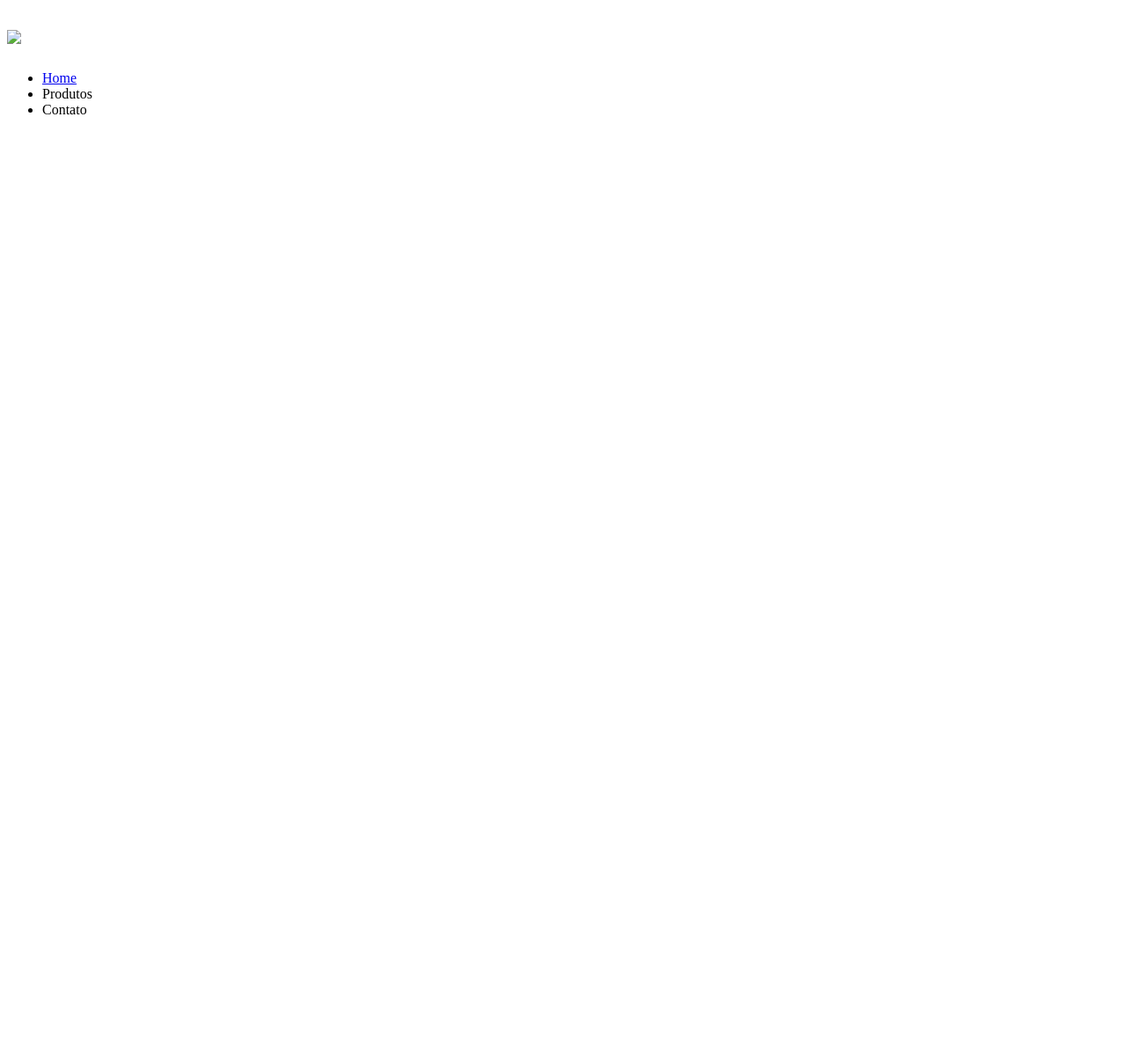
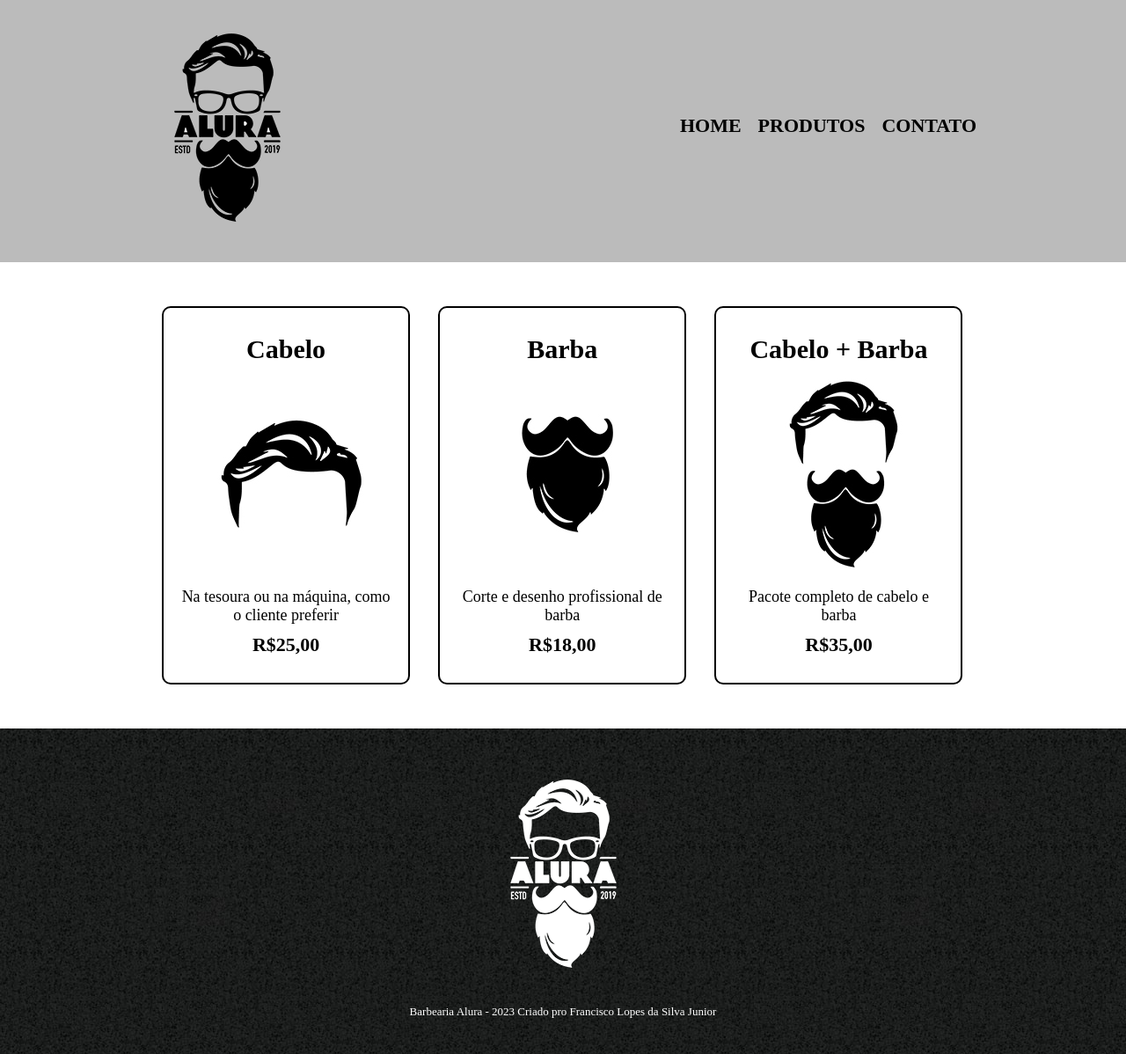
Before and after one commit to franciscojuniorflsjr/Barbearia-Alura, a plain HTML site: page barbearia alura pag 01/index2.html in a window 1280 px wide. Shown: the whole page at 88% size. Before the commit the page ends 800 px from the top, so only its background shows below. Drawn offline with Linux system fonts and the light colour scheme.

Commit message:
parte 02 barbearia Alura

```diff
--- /dev/null
+++ b/barbearia alura pag 01/estilos2.css
@@ -0,0 +1,104 @@
+*{
+    margin: 0px;
+    padding: 0px;
+
+}
+
+header {
+    background: #BBBBBB;
+    padding: 20px 0;
+}
+
+.caixa {
+    position: relative;
+  width: 940px;
+margin: 0 auto;
+}
+
+nav {
+    position: absolute;
+    top: 110px;
+    right: 0;
+}
+
+
+nav li {
+display: inline;
+margin: 0 0 0 15px;
+
+}
+
+nav a {
+    text-transform: uppercase;
+    color: #000000;
+    font-weight: bold;
+    font-size: 22px;
+    text-decoration: none;
+
+}
+nav a:hover{
+    color: #c78c19;
+    text-decoration: underline;;
+}
+.produtos {
+    width: 940px;
+    margin: 0 auto;
+    padding: 50px 0;
+}
+
+.produtos li{
+    display: inline-block;
+    text-align: center;
+    width: 30%;
+    vertical-align: top;
+    margin: 0 1.5%;
+    padding: 30px 20px;
+    box-sizing: border-box;
+    border: 2px solid  #000000;
+    border-radius: 10px;
+
+}
+
+.produtos li:hover{
+    border-color: #c78c19;
+}
+
+.produtos li:active {
+border-color: #088c19;
+}
+
+.produtos li:hover h2{
+    font-size: 34px;
+}
+
+.produtos h2 {
+    font-size: 30px;
+    font-weight: bold;
+}
+.produto-descricao{
+font-size: 18px;
+
+}
+.produto-preco {
+    font-size: 22px;
+    font-weight: bold;
+    margin-top: 10px;
+}
+
+footer {
+    text-align: center;
+    background: url(bg.jpg);
+    padding: 40px 0;
+}
+
+.copyright {
+    color: #ffffff;
+    font-size: 13px;
+    margin: 20px 0 0  ;
+    text-decoration: none;
+
+}
+.copyright a {
+    text-decoration: none;
+    color: #ffffff
+}
--- a/barbearia alura pag 01/index2.html
+++ b/barbearia alura pag 01/index2.html
@@ -5,15 +5,50 @@
     <meta http-equiv="X-UA-Compatible" content="IE=edge">
     <meta name="viewport" content="width=device-width, initial-scale=1.0">
     <title>Barbearia Alura pag 02</title>
+    <link rel="stylesheet" href="estilos2.css">
 </head>
 <body>
     <header>
-        <h1><img src="pag 02/logo.png"></h1>
-        <ul>
-            <li><a href="index.html">Home</a></li>
-            <li>Produtos</li>
-            <li>Contato</li>
+        <div class="caixa">
+            <h1><img src="img/pag 02/logo.png"></h1>
+            <nav>
+                <ul>
+                    <li><a href="index1.html">Home</a></li>
+                    <li><a href="produtos.html">Produtos</a></li>
+                    <li><a href="contato.html">Contato</a></li>
+                </ul>
+            </nav>
+        </div>
+    </header>
+
+    <main>
+        <ul class="produtos">
+            <li>
+                <h2>Cabelo</h2>
+                <img src="img/pag 02/cabelo.jpg" >
+                <p class="produto-descricao">Na tesoura ou na máquina, como o cliente preferir</p>
+                <p class="produto-preco">R$25,00</p>
+            </li>
+            <li>
+                <h2>Barba</h2>
+                <img src="img/pag 02/barba.jpg">
+                <p class="produto-descricao">Corte e desenho profissional de barba</p>
+                <p class="produto-preco">R$18,00</p>
+            </li>
+            <li>
+                <h2>Cabelo + Barba</h2>
+                <img src="img/pag 02/cabelo+barba.jpg">
+                <p class="produto-descricao">Pacote completo de cabelo e barba</p>
+                <p class="produto-preco">R$35,00</p>
+            </li>
         </ul>
-    </header>
+    </main>
+
+    <footer>
+        <img src="img/pag 02/logo-branco.png">
+        <p class="copyright"> Barbearia Alura - 2023 Criado pro <a
+            href="https://www.linkedin.com/in/franciscoflsjr/"> Francisco Lopes da Silva
+            Junior</a></p>
+    </footer>
 </body>
 </html>
```
Also changed, not shown: barbearia alura pag 01/bg.jpg (renamed from barbearia alura pag 01/img/pag 02/bg.jpg).
